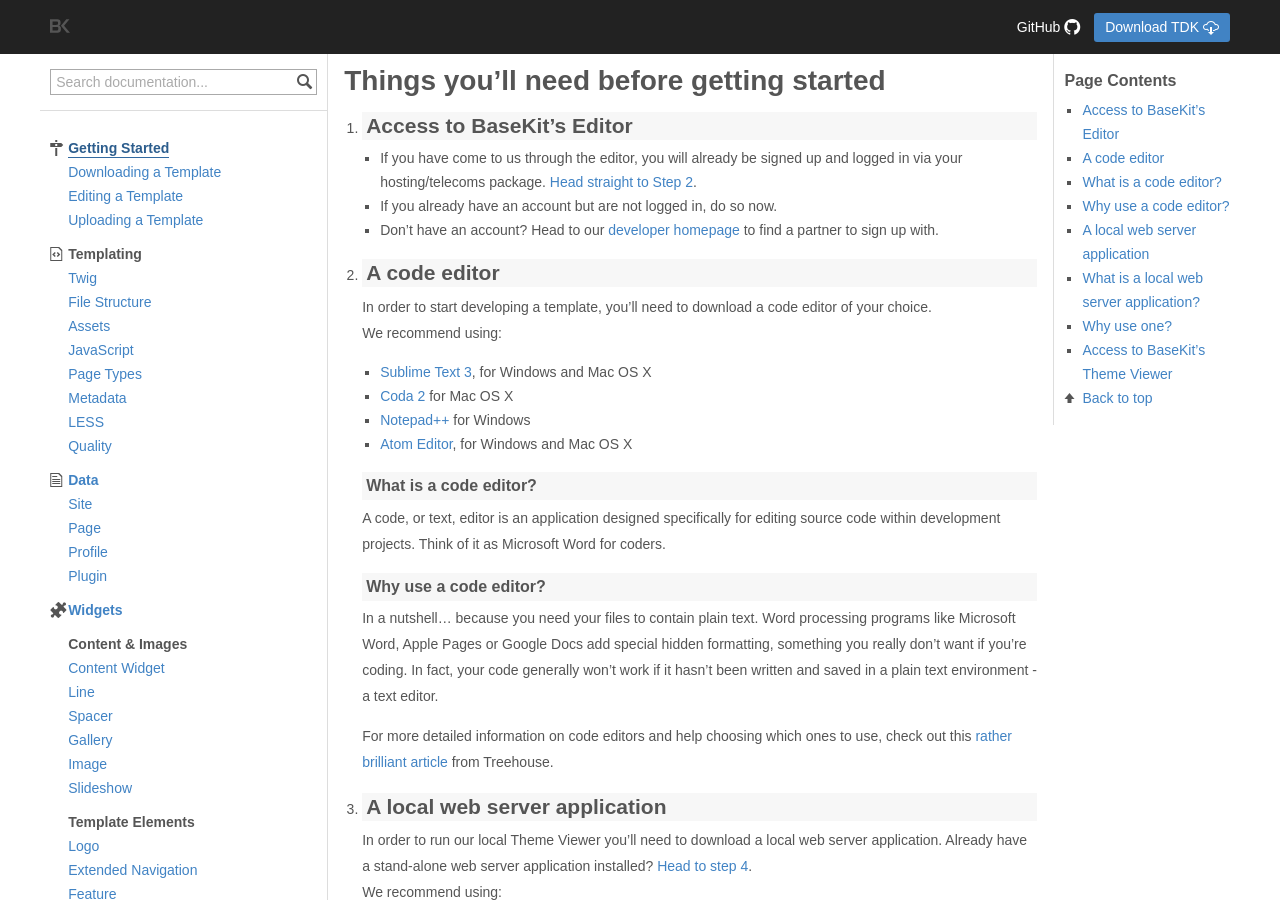
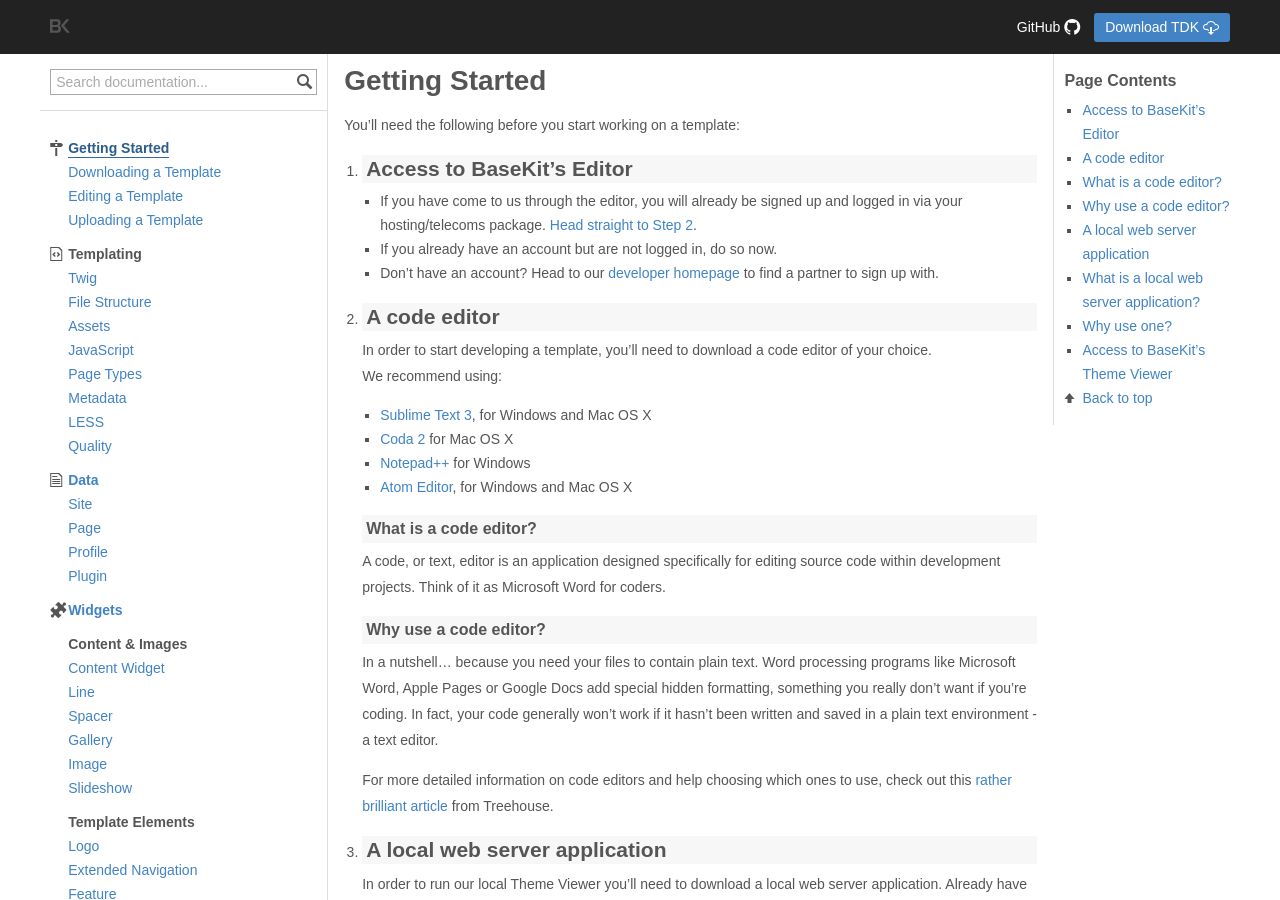
Before and after one commit to rusic/documentation, a Jekyll site: the page built from getting-started/index.md, in a window 1280 px wide and 900 px high. Built offline with Jekyll 4.4.1, drawn with Linux system fonts in a browser that asks for light colours.

```diff
--- a/getting-started/index.md
+++ b/getting-started/index.md
@@ -3,7 +3,9 @@ layout: doc
 title: Getting Started
 ---
 
-# Things you'll need before getting started
+# Getting Started
+
+You'll need the following before you start working on a template:
 
 1. ## Access to BaseKit's Editor
   * If you have come to us through the editor, you will already be signed up and logged in via your hosting/telecoms package. [Head straight to Step 2](#a-code-editor).
```
Also changed, not shown: getting-started/editing.md (+1 -1 lines).
